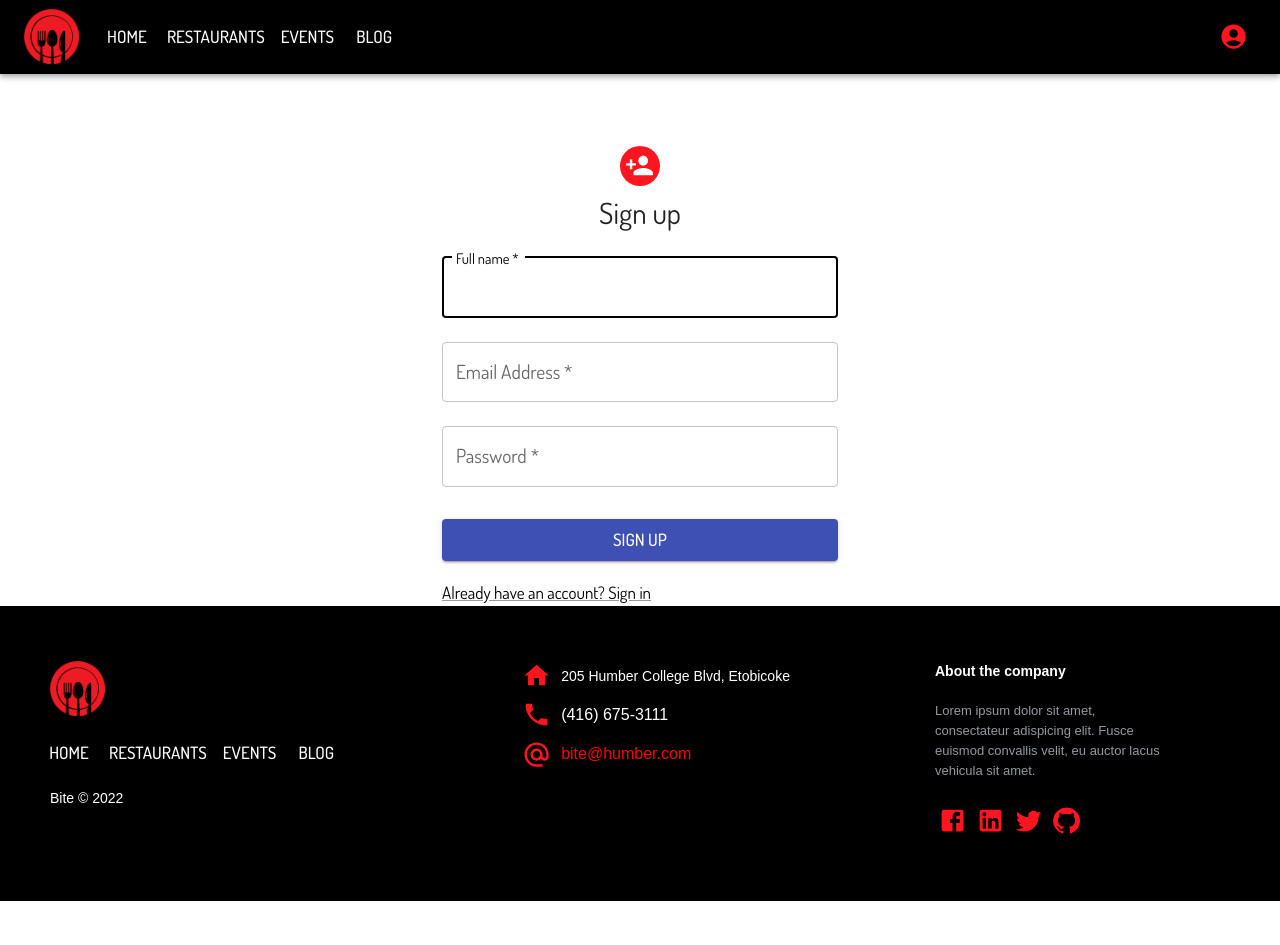
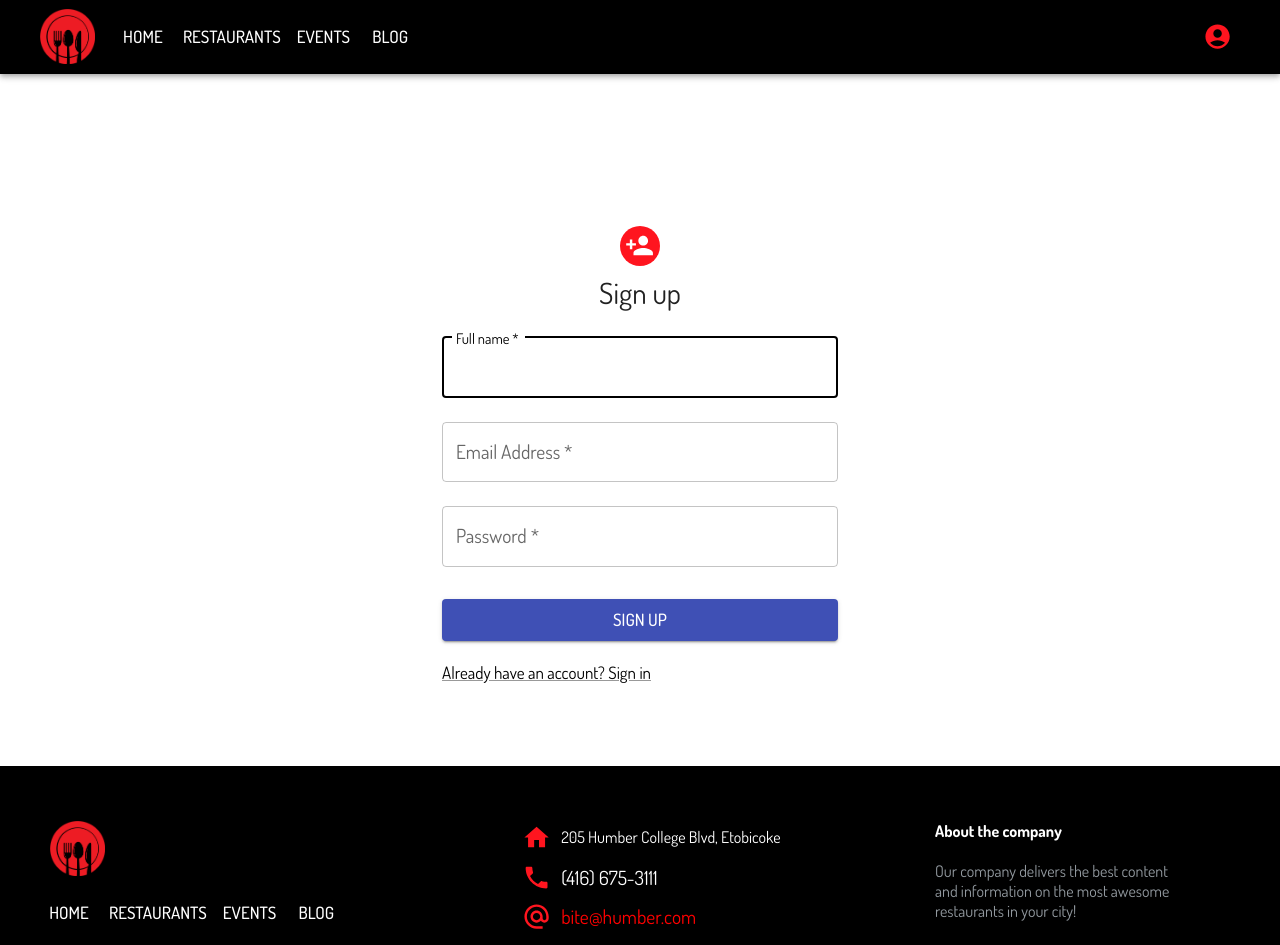
Before and after one commit to mishapark/mean-project, a React (Create React App) app: page /signup in a window 1280 px wide. Shown: the top 945 px of the page. Before the commit the page ends 901 px from the top, so only its background shows below. Built offline with nearby package versions, Linux system fonts and the light colour scheme.

Commit message:
small fixes

```diff
--- a/src/App.css
+++ b/src/App.css
@@ -43,9 +43,9 @@
   box-sizing: border-box;
   width: 100%;
   text-align: left;
-  font: bold 16px sans-serif;
   padding: 55px 50px;
   min-height: 100px;
+  margin-top: auto;
 }
 
 .footer-distributed .footer-left,
@@ -63,7 +63,7 @@
 
 .footer-distributed .footer-company-name {
   color: #fff;
-  font-size: 14px;
+  font-size: 16px;
   font-weight: normal;
 }
 
@@ -97,7 +97,7 @@
 .footer-distributed .footer-center p span {
   display: block;
   font-weight: normal;
-  font-size: 14px;
+  font-size: 16px;
   line-height: 2;
 }
 
@@ -129,7 +129,7 @@
 .footer-distributed .footer-company-about {
   line-height: 20px;
   color: #92999f;
-  font-size: 13px;
+  font-size: 16px;
   font-weight: normal;
   margin: 0;
 }
@@ -137,7 +137,7 @@
 .footer-distributed .footer-company-about span {
   display: block;
   color: #ffffff;
-  font-size: 14px;
+  font-size: 16px;
   font-weight: bold;
   margin-bottom: 20px;
 }
--- a/src/App.js
+++ b/src/App.js
@@ -7,6 +7,7 @@ import Events from "./pages/Events/Events";
 import Navigation from "./components/Navigation/Navigation";
 import Footer from "./components/Footer/Footer";
 import { createTheme, ThemeProvider } from "@mui/material/styles";
+import { Container } from "@mui/material";
 
 const theme = createTheme({
   palette: {
@@ -28,6 +29,7 @@ function App() {
     <ThemeProvider theme={theme}>
       <BrowserRouter>
         <Navigation />
+        <Container disableGutters sx={{ paddingTop: 10, paddingBottom: 10 }}>
           <Routes>
             <Route path="/" element={<Home />} />
             {/* <Route path='/' element={<Login/>} /> */}
@@ -35,6 +37,7 @@ function App() {
             <Route path="/events" element={<Events />} />
             <Route path="/signup" element={<Singup />} />
           </Routes>
+        </Container>
         <Footer />
       </BrowserRouter>
     </ThemeProvider>
--- a/src/components/Footer/Footer.js
+++ b/src/components/Footer/Footer.js
@@ -1,12 +1,6 @@
 import React from "react";
-import AppBar from "@mui/material/AppBar";
 import Box from "@mui/material/Box";
-import Toolbar from "@mui/material/Toolbar";
-import IconButton from "@mui/material/IconButton";
-import Menu from "@mui/material/Menu";
-import MenuIcon from "@mui/icons-material/Menu";
 import Container from "@mui/material/Container";
-import AccountCircleIcon from "@mui/icons-material/AccountCircle";
 import Button from "@mui/material/Button";
 import FacebookIcon from "@mui/icons-material/Facebook";
 import LinkedInIcon from "@mui/icons-material/LinkedIn";
@@ -29,6 +23,7 @@ const pages = [
 const Footer = () => {
   return (
     <footer className="footer-distributed">
+      <Container disableGutters>
         <div className="footer-left">
           <Box component={"div"} sx={styles.logo}>
             <Link to="/" style={{ display: "inherit" }}>
@@ -63,12 +58,12 @@ const Footer = () => {
           </div>
         </div>
         <div className="footer-right">
-        <p class="footer-company-about">
+          <p className="footer-company-about">
             <span>About the company</span>
-          Lorem ipsum dolor sit amet, consectateur adispicing elit. Fusce
-          euismod convallis velit, eu auctor lacus vehicula sit amet.
+            Our company delivers the best content and information on the most
+            awesome restaurants in your city!
           </p>
-        <div class="footer-icons">
+          <div className="footer-icons">
             <a href="#">
               <FacebookIcon color="secondary" />
             </a>
@@ -83,6 +78,7 @@ const Footer = () => {
             </a>
           </div>
         </div>
+      </Container>
     </footer>
   );
 };
--- a/src/components/Navigation/Navigation.js
+++ b/src/components/Navigation/Navigation.js
@@ -41,7 +41,7 @@ const Navigation = () => {
   };
   return (
     <AppBar position="static">
-      <Container maxWidth="xl">
+      <Container disableGutters>
         <Toolbar disableGutters sx={styles.toolbar}>
           <Box component={"div"} sx={styles.logo}>
             <Link to="/" style={{ display: "inherit" }}>
```
Also changed, not shown: src/components/AppBar.js (deleted, +0 -8 lines), src/components/Toolbar.js (deleted, +0 -11 lines), 1 other file (tests, documents, lock files or other folders). Lines whose indentation alone changed are shown as unchanged.
